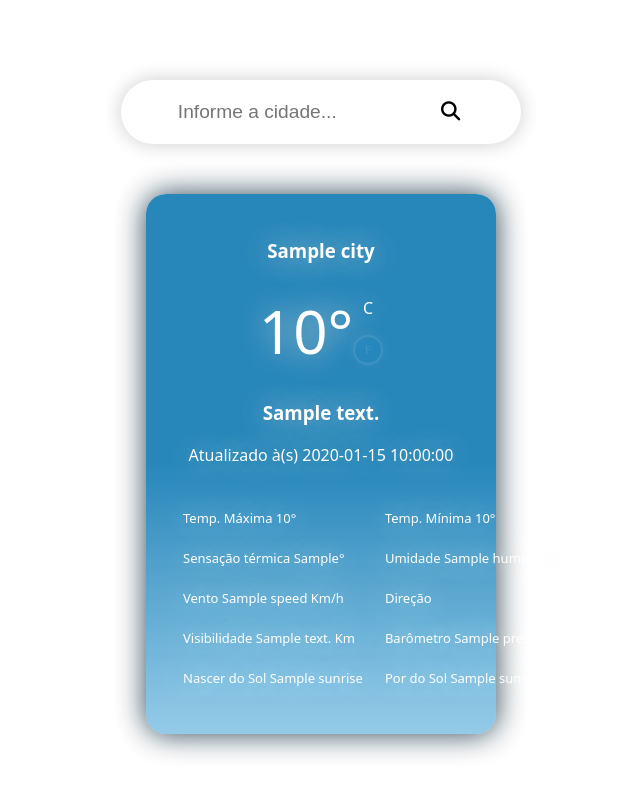
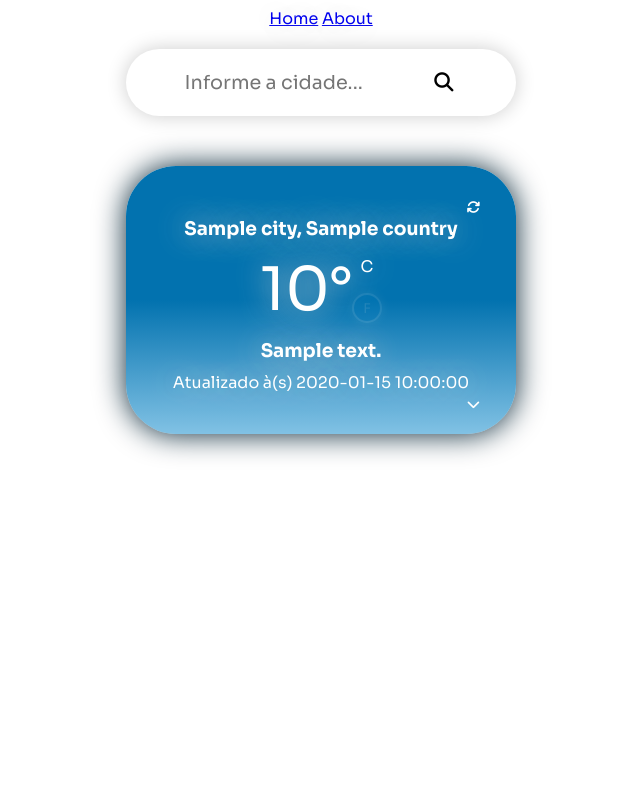
Before and after one commit to MacS47/ClimaFlask, a Flask app: template templates/html/card.html in a window 1280 px wide. Shown: the whole page, without its empty margins (319-959 px from the left). Run offline with Flask 3, Linux system fonts and the light colour scheme; the template is opened without the code that fills it: most values are stand-ins (such as "Sample title", 1, 10 or a date in 2020); some libraries are stand-ins or nearby versions.

Commit message:
Alterações gerais

```diff
--- a/app.py
+++ b/app.py
@@ -1,5 +1,6 @@
 from flask import Flask, render_template, redirect, url_for, request
 from datetime import datetime
+from environment import TOKEN
 import requests
 
 app = Flask(__name__)
@@ -23,13 +24,31 @@ def index_post():
     else:
         return redirect( f'/weather/{city_name}' )
 
+@app.route('/weather')
+def weather():
+    return redirect('/')
 
-@app.route('/weather/<city_name>')
-def weather(city_name):
+@app.route('/about')
+def about():
+    return render_template('./html/about.html')
+
+@app.route('/home')
+def home():
+    return redirect('/')
+
+@app.route('/weather/<parameter>')
+def weather_city(parameter):
+
+    if parameter == 'home':
+        return redirect('/')
+
+    if parameter == 'about':
+        return redirect('/about')
+
 
     # Armazenando valores da chave da API e do nome da cidade
-    token        = ''
-    city         = city_name
+    token        = TOKEN
+    city         = parameter.replace('%20',' ').replace('ã','a').replace('õ','o').replace('ç','c')
 
     # Obtendo dados a partir da API e armazenando a resposta em uma variável
     response     = requests.get(f'http://api.openweathermap.org/data/2.5/weather?q={city}&units=metric&lang=pt_br&APPID={token}')
@@ -43,6 +62,7 @@ def weather(city_name):
         weather_dict = json['weather']
         main         = json['main']
         wind         = json['wind']
+        clouds       = json['clouds']
         dt           = json['dt']
         sys          = json['sys']
 
@@ -57,6 +77,7 @@ def weather(city_name):
 
         # Carregando valores para variáveis que serão utilizadas no HTML
         city         = json.get('name').title()
+        country      = sys.get('country').upper()
         temp         = round( main.get('temp') )
         temp_min     = round( main.get('temp_min') )
         temp_max     = round( main.get('temp_max') )
@@ -66,12 +87,15 @@ def weather(city_name):
         pressure     = main.get('pressure')
         visibility   = round( json.get('visibility') / 1000 )
         speed        = round( ms_to_kmh( wind.get('speed') ) )
+        deg          = wind.get('deg')
+        cloudness    = clouds.get('all')
         sunrise      = sunrise_time
         sunset       = sunset_time
     else:
         # Caso o código de retorno ao chamar a API não seja 200
         # as variáveis receberão o valor N/A
         city         = 'N/A'
+        country      = 'N/A'
         temp         = 'N/A'
         temp_min     = 'N/A'
         temp_max     = 'N/A'
@@ -81,6 +105,8 @@ def weather(city_name):
         pressure     = 'N/A'
         visibility   = 'N/A'
         speed        = 'N/A'
+        deg          = 'N/A'
+        cloudness    = 'N/A'
         sunrise      = 'N/A'
         sunset       = 'N/A'
         current_time = 'N/A'
@@ -88,6 +114,7 @@ def weather(city_name):
     # Retornando a página index.html e as variáveis que serão utilizadas
     return render_template('./html/card.html',
                            city         = city,
+                           country      = country,
                            temp         = temp,
                            temp_min     = temp_min,
                            temp_max     = temp_max,
@@ -98,6 +125,8 @@ def weather(city_name):
                            pressure     = pressure,
                            visibility   = visibility,
                            speed        = speed,
+                           cloudness    = cloudness,
+                           deg          = deg,
                            sunrise      = sunrise,
                            sunset       = sunset,)
 
--- a/static/css/style.css
+++ b/static/css/style.css
@@ -5,11 +5,11 @@ element{
 
 /* Elementos HTML */
 html{
-    font-family: system-ui, -apple-system, BlinkMacSystemFont, 'Segoe UI', Roboto, Oxygen, Ubuntu, Cantarell, 'Open Sans', 'Helvetica Neue', sans-serif;
-    /* font-family: SF Pro Display; */
-    /* font-family: Martian Mono; */
-    /* font-family: Fragment Mono; */
+    font-family: 'Sora', sans-serif;
     text-shadow: 0px 0px 30px #cdcdcd;
+}
+h3{
+    margin: 0px;
 }
 table{
     font-size: small;
@@ -25,21 +25,25 @@ td{
 /* Classes alinhamento */
 .center-text{
     text-align: center;
+    margin: auto;
 }
 
 /* Classes gerais */
+
 .search-box-container{
     border-radius: 50px;
     box-shadow: 0px 0px 20px #cdcdcd;
     margin: auto;
-    margin-top: 80px;
+    margin-top: 20px;
     margin-bottom: 50px;
+    max-width: 390px;
+    min-width: 330px;
     padding: 20px 0px;
-    width: 400px;
 }
 .search-box{
     border: hidden;
     display: inline-block;
+    font-family: 'Sora', sans-serif;
     font-size: larger;
 }
 .search-box-button{
@@ -50,47 +54,98 @@ td{
     padding-left: 10px;
     text-align: right;
 }
+.refresh-button-container{
+    text-align: right;
+    padding: 10px 30px 0px 0px;
+}
+.refresh-data-button{
+    background: transparent;
+    border: hidden;
+    color: #ffffff;
+}
 .main{
-    /* background:linear-gradient(#032233,#0083c97e) no-repeat; */
     background:linear-gradient(#0272af 50%,#0083c97e 100%);
-    border-radius: 20px;
+    border-radius: 50px;
     box-shadow: 0px 0px 30px #032233;
     color: #ffffff;
     margin: auto;
     margin-top: 25px;
-    opacity: 85%;
-    padding: 25px;
+    max-width: 390px;
+    min-width: 330px;
+    padding: 20px 0px;
     transition: 1s;
-    width: 300px;
 }
 .temperature{
     display: inline-flex;
 }
 .temperature-value{
     font-size: 60px;
+    margin: auto;
     padding: auto;
-    margin: auto;
 }
 .toggle-temperature-metrics{
+    background:#0081C9;
     border: 2px solid #ffffff;
-    background:#0081C9;
+    border-radius: 50%;
     box-shadow: 0px 0px 10px #cdcdcd;
     color: #ffffff;
-    font-family: Martian Mono;
+    font-family: 'Sora', sans-serif;
+    height: 30px;
+    opacity: 10%;
+    transition: 0.4s;
     width: 30px;
-    height: 30px;
-    border-radius: 50%;
-    transition: 0.4s;
-    opacity: 10%;
 }
+.last-update{
+    margin: 10px 0px 0px 0px;
+}
+.showtable-button-container{
+    text-align: right;
+    padding: 0px 30px 0px 0px;
+}
+.show-data-button{
+    background: transparent;
+    border: hidden;
+    color: #ffffff;
+}
+/* Estatísticas */
+.weather-statistics{
+    height: 0px;
+    transition: height 0.4s
+}
+.weather-statistics.show{
+    height: 222px;
+}
+.weather-statistics-table{
+    display: none;
+}
+
+/* About */
+.about-container{
+    border-radius: 50px;
+    box-shadow: 0px 0px 20px #cdcdcd;
+    margin: auto;
+    max-width: 390px;
+    min-width: 330px;
+    text-align: justify;
+}
+.about-container-title{
+    padding: 50px 30px 30px 30px;
+}
+.about-container-paragraph{
+    padding: 10px 30px 40px 30px;
+}
+.about-title,
+.about-paragraph{
+    margin: 0px;
+}
+#wind-deg{
+    display: none;
+}
+
 
 /* Classes Hover */
 .search-box:focus{
     outline: none;
-}
-.main:hover{
-    opacity: 100%;
-    box-shadow: 0px 0px 50px #032233;
 }
 .toggle-temperature-metrics:hover{
     background:#0272af;
--- a/static/js/index.js
+++ b/static/js/index.js
@@ -2,11 +2,11 @@ function celsiusToFahrenheit(cel_degrees) {
     fah_degrees = cel_degrees * (9 / 5) + 32;
     return fah_degrees;
 }
-
 function fahrenheitToCelsius(fah_degrees) {
     cel_degrees = (fah_degrees - 32) * (5 / 9);
     return cel_degrees;
 }
+
 function setMainColor() {
     date = new Date();
     hour = date.getHours();
@@ -17,6 +17,15 @@ function setMainColor() {
         main[0].style["background"] = bg;
     }
 }
+function setWindDegrees(){
+    icon_rot = document.getElementById("icon-rot");
+    wind_deg = Number(document.getElementById("wind-deg").innerHTML);
+
+    wind = wind_deg + 135 + "deg";
+
+    icon_rot.style["rotate"] = wind;
+}
+
 function toFahrenheit(){
 
     current_metric = document.getElementsByClassName("current-temperature-metrics")[0].innerHTML;
@@ -46,9 +55,41 @@ function toFahrenheit(){
 
     }
 }
+function toShowStatistics(){
+    statistics_container = document.getElementsByClassName("weather-statistics");
 
+    statistics_table = document.getElementsByClassName("weather-statistics-table");
 
+    button = document.getElementById("show-data-button-i");
+    button_class = button.className;
 
+    if (button_class == "fa-solid fa-chevron-down"){
+        button.className = "fa-solid fa-chevron-up";
+        statistics_container[0].classList.add('show');
+        setTimeout(
+            function(){
+                statistics_table[0].style.display = 'initial';
+            }
+            ,300);
+    }
+    else{
+        button.className = "fa-solid fa-chevron-down";
+        statistics_table[0].style.display = 'none'
+        setTimeout(
+            function(){
+                statistics_container[0].classList.remove('show');
+            }
+        ,100);
+    }
+}
+function toRefresh(){
+    window.location.reload(true);
+}
 document.getElementById("toggle-metrics").onclick = toFahrenheit;
 
+document.getElementById("refresh-data-button").onclick = toRefresh;
+
+document.getElementById("show-data-button").onclick = toShowStatistics;
+
 setMainColor();
+setWindDegrees();
--- a/templates/html/card.html
+++ b/templates/html/card.html
@@ -1,8 +1,16 @@
 {% extends './html/index.html' %}{% block content %}
 <div class="main card center-text" id="main">
-    <div class="line-text city">
-        <h3>{{city}}</h3>
+
+    <div class="refresh-city-container">
+        <div class="refresh-button-container">
+            <button class="refresh-data-button" id="refresh-data-button" type="reset" title="Atualizar" onclick="toRefresh();"><i class="fa-solid fa-arrows-rotate"></i>
+            </button>
+        </div>
+        <div class="line-text city-line">
+            <h3>{{city}}, {{country}}</h3>
+        </div>
     </div>
+
     <div class="temperature ">
         <p class="temperature-value"><a class="temp">{{temp}}</a>°</p>
         <div class="temperature-metrics">
@@ -14,29 +22,33 @@
         <h3>{{description}}</h3>
     </div>
     <div class="line-text updated-timestamp">
-        <p>Atualizado à(s) {{current_time}}</p>
+        <p class="last-update">Atualizado à(s) {{current_time}}</p>
+        <div class="showtable-button-container">
+            <button class="show-data-button" id="show-data-button" type="reset"  title="Exibir estatísticas" onclick="toShowStatistics();"><i class="fa-solid fa-chevron-down" id="show-data-button-i"></i>
+            </button>
+        </div>
     </div>
-    <div class="table weather-statistics">
-        <table class="">
+    <div class="weather-statistics">
+        <table class="weather-statistics-table">
             <tr class="">
-                <td class="">Temp. Máxima <a class="temp">{{temp_max}}</a>°</td>
-                <td class="">Temp. Mínima <a class="temp">{{temp_min}}</a>°</td>
+                <td class="">Temp. Máxima: <a class="temp">{{temp_max}}</a>°</td>
+                <td class="">Temp. Mínima: <a class="temp">{{temp_min}}</a>°</td>
             </tr>
             <tr class="">
-                <td class="">Sensação térmica <a class="temp">{{feels_like}}</a>°</td>
-                <td class="">Umidade {{humidity}}%</td>
+                <td class="">Sensação térmica: <a class="temp">{{feels_like}}</a>°</td>
+                <td class="">Umidade: {{humidity}}%</td>
             </tr>
             <tr class="">
-                <td class="">Vento {{speed}} Km/h</td>
-                <td class="">Direção </td>
+                <td class="">Vento:<a> </a> <i class="fa-solid fa-location-arrow" id="icon-rot"></i> {{speed}} Km/h <a id="wind-deg">{{deg}}</a></td>
+                <td class="">Nebulosidade {{cloudness}}%</td>
             </tr>
             <tr class="">
-                <td class="" title="">Visibilidade {{visibility}} Km</td>
-                <td class="" title="">Barômetro {{pressure}} hPa</td>
+                <td class="" title="">Visibilidade: {{visibility}} Km</td>
+                <td class="" title="">Barômetro: {{pressure}} hPa</td>
             </tr>
             <tr>
-                <td class="">Nascer do Sol {{sunrise}}</td>
-                <td class="">Por do Sol {{sunset}}</td>
+                <td class="">Nascer do Sol: {{sunrise}}</td>
+                <td class="">Por do Sol: {{sunset}}</td>
             </tr>
         </table>
     </div>
--- a/templates/html/index.html
+++ b/templates/html/index.html
@@ -1,24 +1,51 @@
 <!DOCTYPE html>
 <html lang="en">
     <head>
-    <meta charset="UTF-8">
-    <meta http-equiv="X-UA-Compatible" content="IE=edge">
-    <meta name="viewport" content="width=device-width, initial-scale=1.0">
-    <!-- <link rel="stylesheet" href="../css/style.css"> -->
-    <link rel="stylesheet" href="{{url_for('static',filename='./css/style.css')}}">
-    <title>Clima</title>
+        <meta charset="UTF-8" />
+        <meta http-equiv="X-UA-Compatible" content="IE=edge" />
+        <meta name="viewport" content="width=device-width, initial-scale=1.0" />
+        <link
+            rel="stylesheet"
+            href="{{url_for('static',filename='./css/style.css')}}"
+        />
+        <link rel="preconnect" href="https://fonts.googleapis.com" />
+        <link rel="preconnect" href="https://fonts.gstatic.com" crossorigin />
+        <link
+            href="https://fonts.googleapis.com/css2?family=Sora:wght@100;200;300;400;500;600;700;800&display=swap"
+            rel="stylesheet"
+        />
+
+        <title>Clima {{city}}</title>
     </head>
     <body>
+        <div class="menu-container center-text">
+            <a class="home-button menu-button" title="Ir para Home" href="home">Home</a>
+            <a class="about-button menu-button" title="Ir para Sobre" href="about">About</a>
+        </div>
 
         <div class="search-box-container center-text">
             <form class="search-box-form" action="/" method="POST">
-            <input class="search-box" type="text" name="city_name" id="city_name" placeholder="Informe a cidade...">
-            <button class="search-box-button" type="submit" title="city_name"><i class="fa-solid fa-magnifying-glass"></i></button>
+                <input
+                    class="search-box"
+                    type="text"
+                    name="city_name"
+                    id="city_name"
+                    placeholder="Informe a cidade..."
+                />
+                <button
+                    class="search-box-button"
+                    type="submit"
+                    title="city_name"
+                >
+                    <i class="fa-solid fa-magnifying-glass"></i>
+                </button>
             </form>
         </div>
 
-    {% block content %}
-    {% endblock %}
-    <script src="https://kit.fontawesome.com/7a5cc2f48d.js" crossorigin="anonymous"></script>
+        {% block content %} {% endblock %}
+        <script
+            src="https://kit.fontawesome.com/7a5cc2f48d.js"
+            crossorigin="anonymous"
+        ></script>
     </body>
 </html>
```
Also changed, not shown: templates/html/about.html (added, +22 -0 lines), 1 other file. Lines whose indentation alone changed are shown as unchanged.
